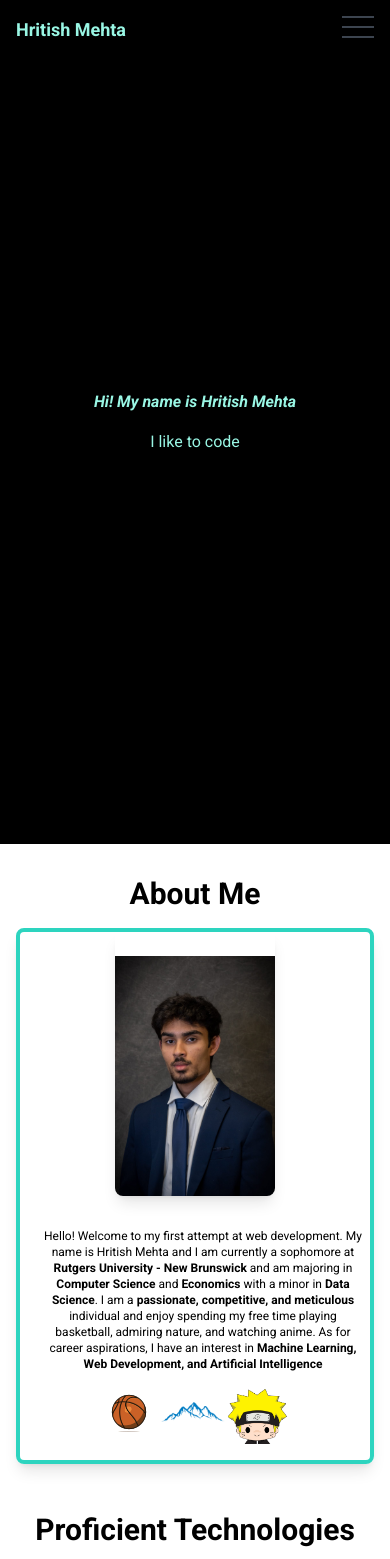
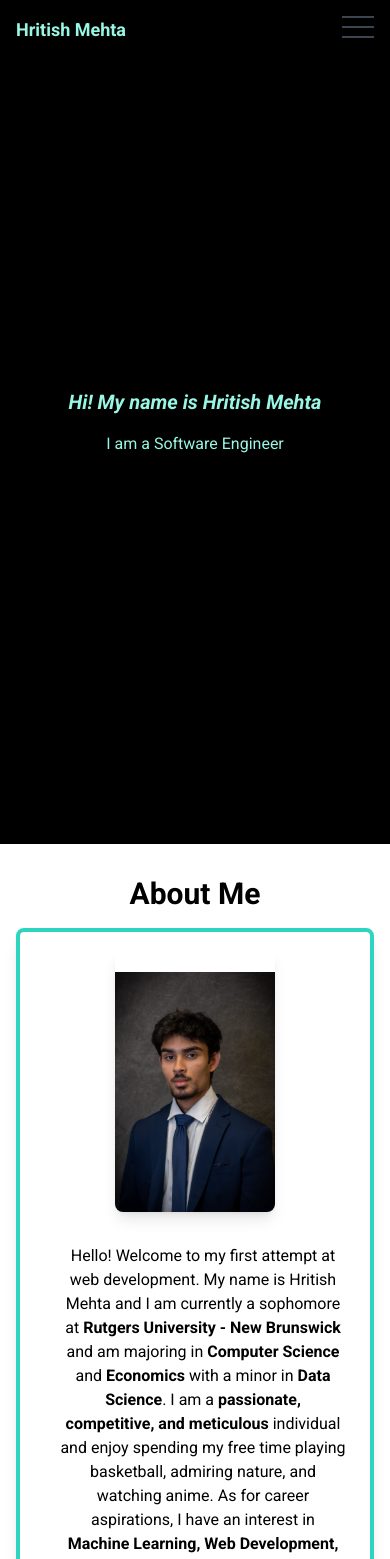
Before and after one commit to hritishmehta/personalPortfolio, a React (Create React App) app: page / in a window 390 px wide. Shown: the top 1559 px of the page. Built offline with nearby package versions, Linux system fonts and the light colour scheme; a web font is replaced by a local one.

Commit message:
More finishing touches(aesthetic)

```diff
--- a/src/components/AboutMe.js
+++ b/src/components/AboutMe.js
@@ -49,8 +49,8 @@ function AboutMe() {
     <div className="pb-20 min-h-screen min-w-screen">
       <h1 className="text-3xl fontSize-custom font-bold text-center pt-8 pb-4 ml-4 mr-4 font-roboto">
             About Me
-          </h1>
-      <section className="flex flex-col lg:flex-row max-w-full max-h-full items-center space-x-4 border-4 border-teal-400 rounded-lg shadow-lg mr-4 ml-4 lg:p-2">
+     </h1>
+      <section className="flex flex-col lg:flex-row max-w-full max-h-full items-center space-x-4 border-4 border-teal-400 rounded-lg shadow-lg mr-4 ml-4 p-4">
          <img
                 src={professionalPortrait}
                 alt="Picture of Me"
@@ -58,7 +58,7 @@ function AboutMe() {
           />
         <div className="mr-4 pt-6">
           <div>
-            <p className="text-xs md:text-lg p-2 text-center font-roboto">
+            <p className="text-md md:text-xl p-2 text-center font-roboto">
               Hello! Welcome to my first attempt at web development. My name is Hritish Mehta and I am currently a
               sophomore at <b>Rutgers University - New Brunswick</b> and am majoring in{' '}
               <b>Computer Science</b> and <b>Economics</b> with a minor in{' '}
--- a/src/components/ContactMe.js
+++ b/src/components/ContactMe.js
@@ -33,7 +33,7 @@ function ContactMe(){
                 </form>
                 <Form/>
             </div>
-            <div className="grid grid-cols-1 md:grid-cols-2 gap-4 pl-4 pr-4 pb-4">
+            <div className="grid grid-cols-2 gap-4 pl-4 pr-4 pb-4">
                 {
                     socialMedias.map((socialMedia, index) => (
                         <SocialMedia
--- a/src/components/HomePage.js
+++ b/src/components/HomePage.js
@@ -2,7 +2,7 @@ import React, { useState, useEffect } from 'react';
 
 function HomePage() {
   const [text, setText] = useState('');
-  const [fullText, setFullText] = useState('I like to code');
+  const [fullText, setFullText] = useState('I am a Software Engineer');
   const [index, setIndex] = useState(0);
 
   useEffect(() => {
@@ -10,7 +10,7 @@ function HomePage() {
       const timeoutId = setTimeout(() => {
         setText((prevText) => prevText + fullText[index]);
         setIndex((prevIndex) => prevIndex + 1);
-      }, 200);
+      }, 100);
 
       return () => {
         clearTimeout(timeoutId);
@@ -21,7 +21,7 @@ function HomePage() {
   return (
     <div className="bg-black min-h-screen flex items-center justify-center ">
       <div className="text-center">
-        <h1 className="text-md lg:text-3xl font-bold font-roboto mb-4 text-teal-200">
+        <h1 className="text-xl lg:text-3xl font-bold font-roboto mb-4 text-teal-200">
           <i>Hi! My name is Hritish Mehta</i>
         </h1>
         <p className="text-md lg:text-3xl text-teal-200 font-roboto">{text}</p>
--- a/src/components/SocialMedia.js
+++ b/src/components/SocialMedia.js
@@ -1,8 +1,8 @@
 const SocialMedia = ({ image, description, link }) => {
     return (
-      <div className="bg-teal-400 rounded shadow-lg flex flex-col items-center p-4 hover:scale-105 transition-transform">
-        <img className="max-h-32 mb-4 hover:scale-105 transition-all duration-300" src={image} alt="Social Media Icon" />
-        <a href={link} className="text-base text-white hover:text-black hover:underline hover:text-lg font-roboto">
+      <div className="bg-teal-400 rounded shadow-lg flex flex-col items-center p-4 hover:scale-105 transition-transform sm:mr-4 sm:ml-4 md:mr-16 md:ml-16 lg:mr-4 lg:ml-4 sm:h-32 md:h-40 lg:h-48">
+        <img className="p-2 h-16 md:h-24 lg:h-32 mb-2 hover:scale-105 transition-all duration-300" src={image} alt="Social Media Icon" />
+        <a href={link} className="text-md md:text-xl text-white hover:text-black hover:underline hover:text-lg font-roboto">
           {description}
         </a>
       </div>
```
Also changed, not shown: src/imgs/reactLogo.png.
